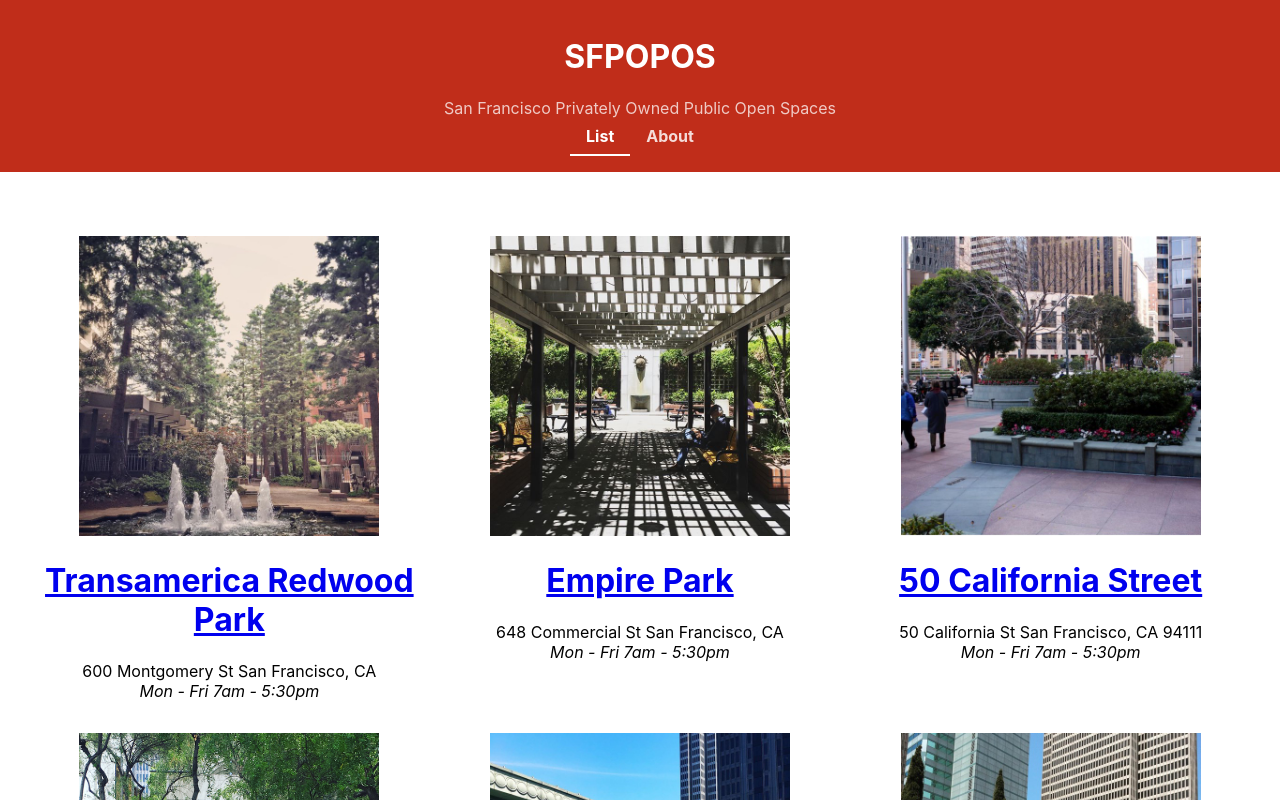
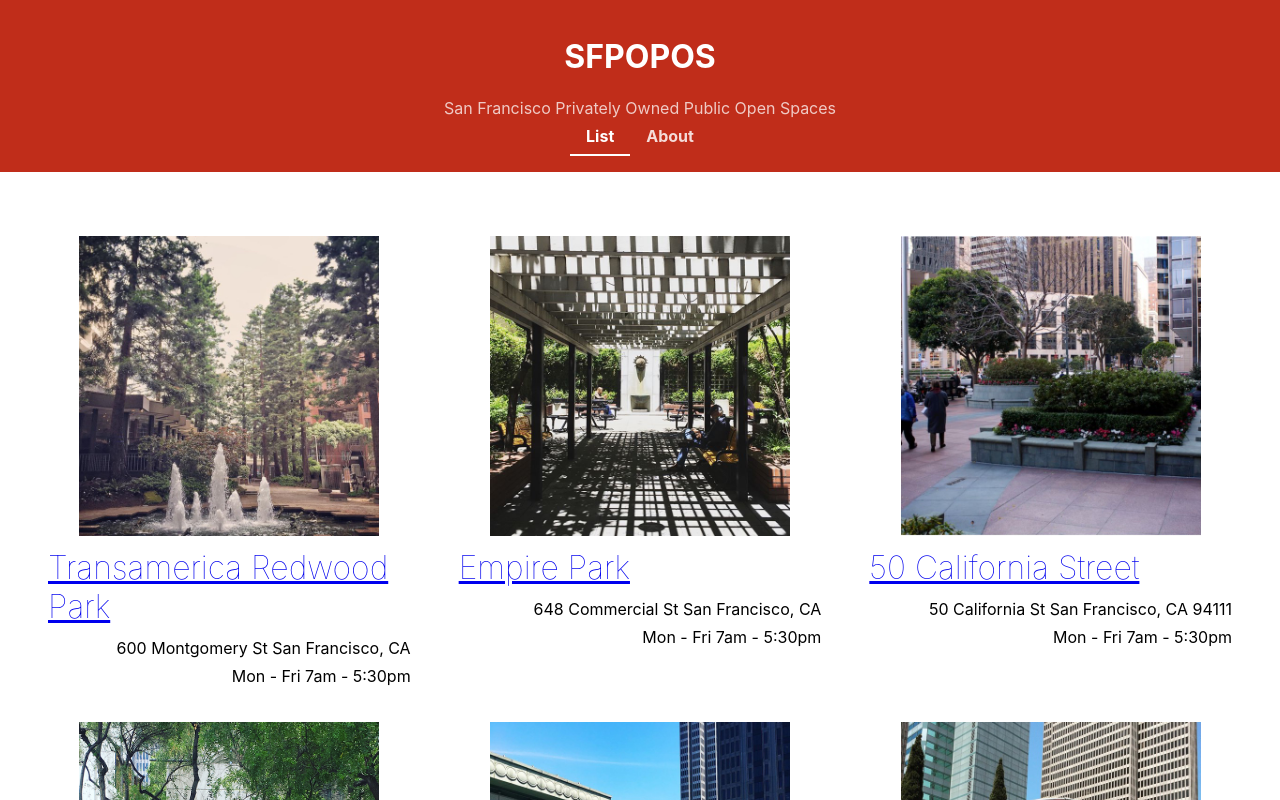
Before and after one commit to caocmai/React-Fundamentals, a React (Create React App) app: page /#/ in a window 1280 px wide. Shown: the top 800 px of the page. Built offline with nearby package versions, Linux system fonts and the light colour scheme; the HTML template or start-up script is replaced by a standard one.

Commit message:
update list styles

```diff
--- a/src/components/POPOSSpace/POPOSSpace.css
+++ b/src/components/POPOSSpace/POPOSSpace.css
@@ -1,6 +1,8 @@
 .POPOSSpace {
     width: 100%;
     text-align: center;
+    /* position: relative; */
+
   }
 
 .POPOSSpace > img {
@@ -11,3 +13,31 @@
 .hours {
     font-style: italic;
 }
+
+.POPOSSpace .POPOSSpace-title {
+  display: block;
+  /* position: absolute; */
+  left: 0;
+  top: 0;
+}
+
+.POPOSSpace h1 {
+  margin: 0;
+  font-weight: lighter;
+  background-color: rgba(255, 255, 255, 0.9);
+  padding: 0.5rem;
+  text-align: left;
+}
+
+.POPOSSpace .POPOSSpace-info {
+  /* position: absolute; */
+  right: 0;
+  bottom: 0;
+  text-align: right;
+}
+
+.POPOSSpace .POPOSSpace-info div {
+  display: inline-block;
+  padding: 0.25em 0.5em;
+  background-color: rgba(255, 255, 255, 0.9);
+}
--- a/src/components/POPOSSpace/POPOSSpace.js
+++ b/src/components/POPOSSpace/POPOSSpace.js
@@ -8,17 +8,19 @@
     const { name, image, address, hours, id } = props
     return (
         <div className="POPOSSpace">
+
           <Link to={`/details/${id}`}>
           <img src={`${process.env.PUBLIC_URL}images/${image}`} width="300" height="300" alt="Hello" />
           </Link>
 
-          <Link to={`/details/${id}`}>
+          <Link className="POPOSSpace-title" to={`/details/${id}`}>
+          <h1>{name}</h1>
+          </Link>
 
-          <h1>{name}</h1>
-
-          </Link>
-          <div>{address}</div>
-          <div className="hours">{hours}</div>
+          <div className="POPOSSpace-info">
+                <div >{address}</div>
+                <div>{hours}</div>
+            </div>
         </div>
       )
 }
```
